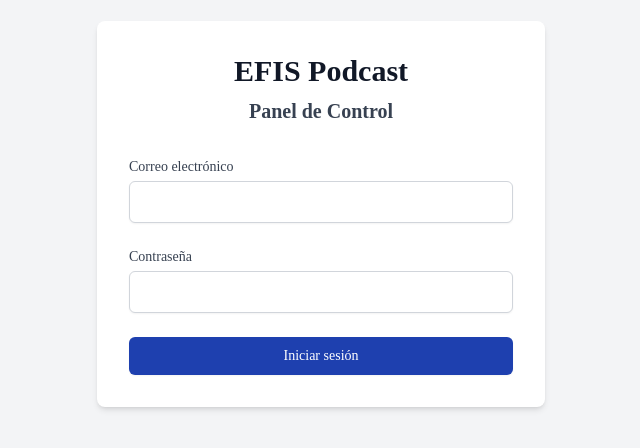
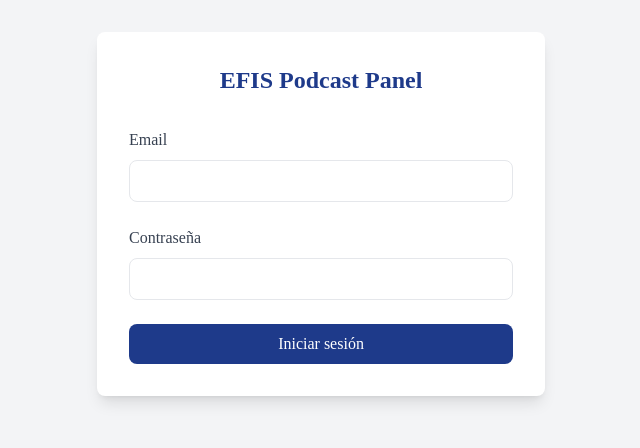
Before and after one commit to ReneG-AI/Efis-link, a Next.js app: page /login in a window 1280 px wide. Shown: the part 186-634 px from the top of the page, without its empty margins (319-959 px from the left). Built offline with nearby package versions, Linux system fonts and the light colour scheme.

Commit message:
Añadir página de login y configuración de tipos para resolver errores TypeScript

```diff
--- a/src/app/login/page.tsx
+++ b/src/app/login/page.tsx
@@ -4,7 +4,7 @@ import { useState } from "react";
 import { signIn } from "next-auth/react";
 import { useRouter } from "next/navigation";
 
-export default function Login() {
+export default function LoginPage() {
   const router = useRouter();
   const [email, setEmail] = useState("");
   const [password, setPassword] = useState("");
@@ -13,8 +13,8 @@ export default function Login() {
 
   const handleSubmit = async (e: React.FormEvent) => {
     e.preventDefault();
+    setLoading(true);
     setError("");
-    setLoading(true);
 
     try {
       const result = await signIn("credentials", {
@@ -24,73 +24,67 @@ export default function Login() {
       });
 
       if (result?.error) {
-        setError("Credenciales inválidas. Intenta de nuevo.");
-        setLoading(false);
-        return;
+        setError("Credenciales inválidas");
+      } else {
+        router.push("/dashboard");
       }
-
-      router.push("/dashboard");
-      router.refresh();
     } catch (error) {
-      setError("Ocurrió un error al iniciar sesión. Intenta de nuevo.");
+      setError("Error al iniciar sesión");
+      console.error(error);
+    } finally {
       setLoading(false);
     }
   };
 
   return (
-    <div className="flex items-center justify-center min-h-screen bg-gray-100">
-      <div className="w-full max-w-md p-8 space-y-8 bg-white rounded-lg shadow-md">
-        <div className="text-center">
-          <h1 className="text-3xl font-bold text-gray-900">EFIS Podcast</h1>
-          <h2 className="mt-2 text-xl font-semibold text-gray-700">Panel de Control</h2>
-        </div>
+    <div className="min-h-screen flex items-center justify-center bg-gray-100">
+      <div className="max-w-md w-full bg-white rounded-lg shadow-lg p-8">
+        <h1 className="text-2xl font-bold text-center text-blue-900 mb-8">
+          EFIS Podcast Panel
+        </h1>
 
-        <form className="mt-8 space-y-6" onSubmit={handleSubmit}>
         {error && (
-            <div className="p-4 text-sm text-red-800 bg-red-100 rounded-md">
+          <div className="bg-red-100 border border-red-400 text-red-700 px-4 py-3 rounded mb-4">
             {error}
           </div>
         )}
 
+        <form onSubmit={handleSubmit} className="space-y-6">
           <div>
-            <label htmlFor="email" className="block text-sm font-medium text-gray-700">
-              Correo electrónico
+            <label className="block text-gray-700 mb-2" htmlFor="email">
+              Email
             </label>
             <input
               id="email"
-              name="email"
               type="email"
-              required
               value={email}
               onChange={(e) => setEmail(e.target.value)}
-              className="block w-full px-3 py-2 mt-1 border border-gray-300 rounded-md shadow-sm focus:outline-none focus:ring-blue-500 focus:border-blue-500"
+              className="w-full px-4 py-2 border rounded-lg focus:outline-none focus:ring-2 focus:ring-blue-500"
+              required
             />
           </div>
 
           <div>
-            <label htmlFor="password" className="block text-sm font-medium text-gray-700">
+            <label className="block text-gray-700 mb-2" htmlFor="password">
               Contraseña
             </label>
             <input
               id="password"
-              name="password"
               type="password"
-              required
               value={password}
               onChange={(e) => setPassword(e.target.value)}
-              className="block w-full px-3 py-2 mt-1 border border-gray-300 rounded-md shadow-sm focus:outline-none focus:ring-blue-500 focus:border-blue-500"
+              className="w-full px-4 py-2 border rounded-lg focus:outline-none focus:ring-2 focus:ring-blue-500"
+              required
             />
           </div>
 
-          <div>
           <button
             type="submit"
             disabled={loading}
-              className="flex justify-center w-full px-4 py-2 text-sm font-medium text-white bg-blue-800 border border-transparent rounded-md shadow-sm hover:bg-blue-900 focus:outline-none focus:ring-2 focus:ring-offset-2 focus:ring-blue-500"
+            className="w-full bg-blue-900 text-white py-2 px-4 rounded-lg hover:bg-blue-800 focus:outline-none focus:ring-2 focus:ring-blue-500 disabled:opacity-50"
           >
-              {loading ? "Cargando..." : "Iniciar sesión"}
+            {loading ? "Iniciando sesión..." : "Iniciar sesión"}
           </button>
-          </div>
         </form>
       </div>
     </div>
--- a/tsconfig.json
+++ b/tsconfig.json
@@ -9,7 +9,7 @@
     "noEmit": true,
     "esModuleInterop": true,
     "module": "esnext",
-    "moduleResolution": "node",
+    "moduleResolution": "bundler",
     "resolveJsonModule": true,
     "isolatedModules": true,
     "jsx": "preserve",
@@ -22,8 +22,7 @@
     "paths": {
       "@/*": ["./src/*"]
     },
-    "strictNullChecks": true,
-    "noImplicitAny": false
+    "typeRoots": ["./node_modules/@types", "./types"]
   },
   "include": [
     "next-env.d.ts",
```
Also changed, not shown: package.json (+6 -6 lines), types/next-auth.d.ts (added, +21 -0 lines). Lines whose indentation alone changed are shown as unchanged.
